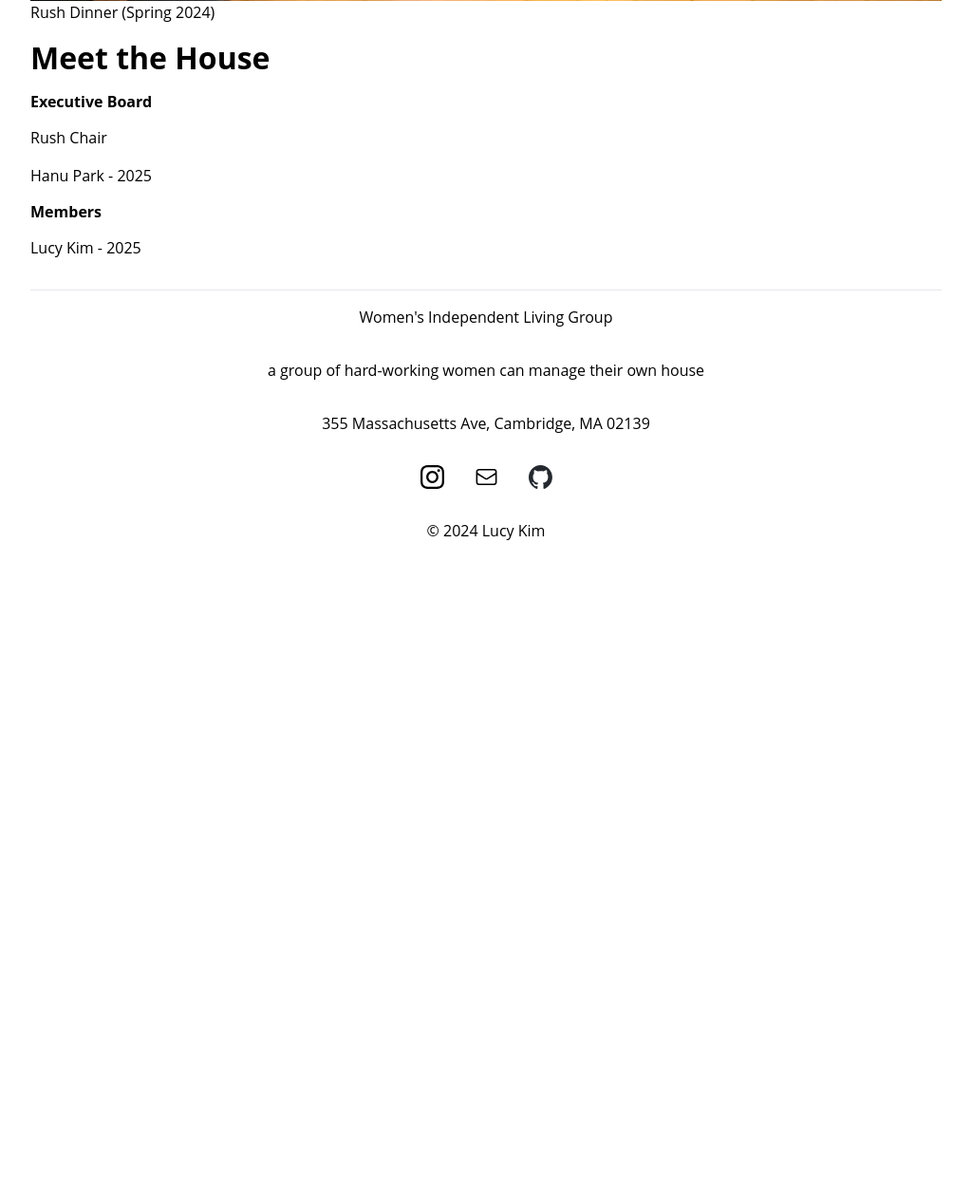
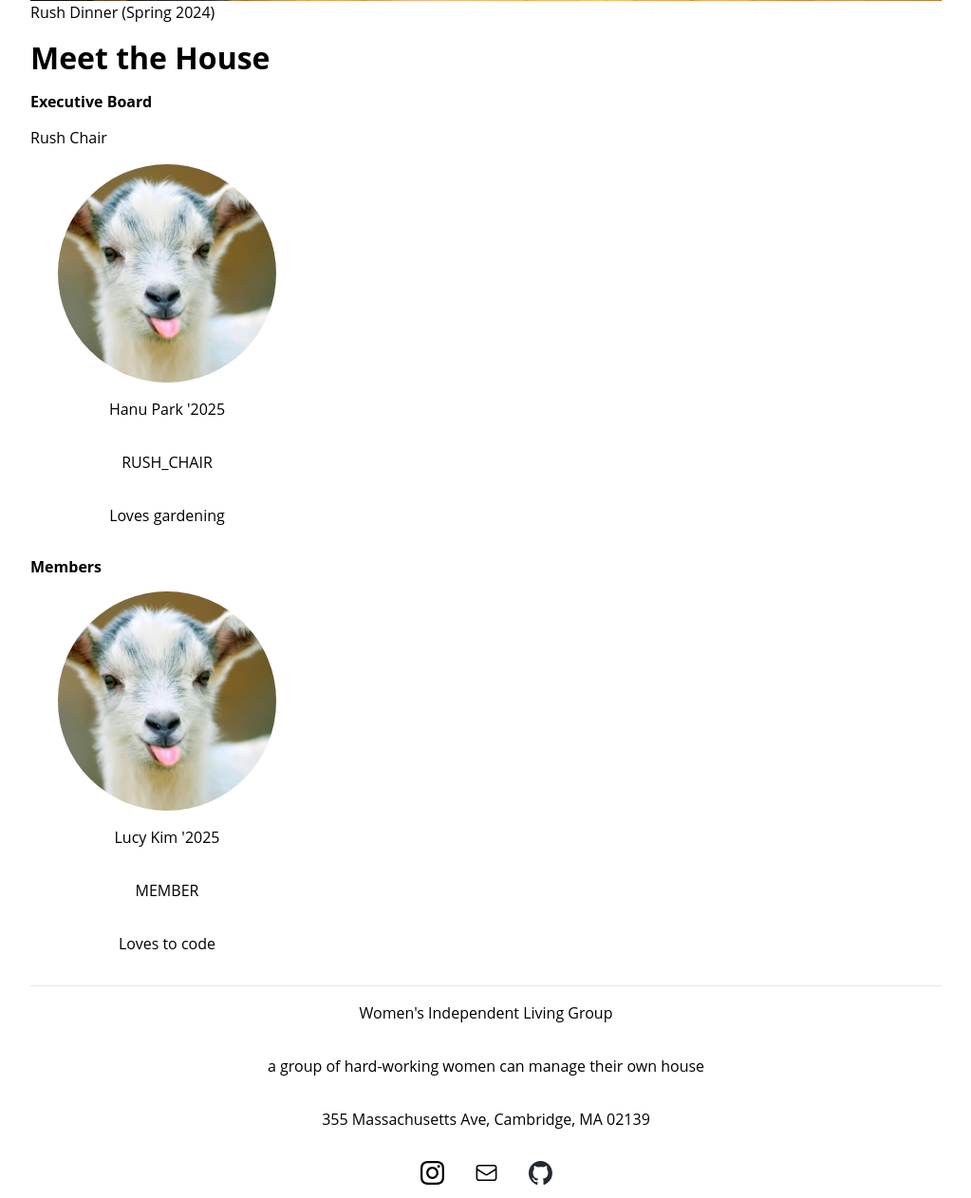
Before and after one commit to lvcyklm02/wilg, a Django app: page /about/ in a window 1280 px wide. Shown: the part 1098-2360 px from the top of the page at 95% size, without its empty margins (128-1151 px from the left). Before the commit the page ends 1667 px from the top, so only its background shows below. Run offline with Django 5.2, Linux system fonts and the light colour scheme; data comes from the database, SQL or seed files in the repository.

Commit message:
default avatar

```diff
--- a/wiggle/wilg_website/static/wilg_website/css/dist/styles.css
+++ b/wiggle/wilg_website/static/wilg_website/css/dist/styles.css
@@ -604,11 +604,38 @@ a:hover {
 .table {
   display: table;
 }
+.aspect-square {
+  aspect-ratio: 1 / 1;
+}
+.h-24 {
+  height: 6rem;
+}
 .w-3\/4 {
   width: 75%;
 }
 .w-full {
   width: 100%;
+}
+.w-24 {
+  width: 6rem;
+}
+.w-48 {
+  width: 12rem;
+}
+.w-\[30\%\] {
+  width: 30%;
+}
+.w-\[100px\] {
+  width: 100px;
+}
+.w-\[25\%\] {
+  width: 25%;
+}
+.w-\[100\%\] {
+  width: 100%;
+}
+.w-\[80\%\] {
+  width: 80%;
 }
 .min-w-24 {
   min-width: 6rem;
@@ -637,6 +664,16 @@ a:hover {
 .justify-center {
   justify-content: center;
 }
+.rounded-full {
+  border-radius: 9999px;
+}
+.rounded-\[50\%\] {
+  border-radius: 50%;
+}
+.object-cover {
+  -o-object-fit: cover;
+     object-fit: cover;
+}
 .py-4 {
   padding-top: 1rem;
   padding-bottom: 1rem;
--- /dev/null
+++ b/wiggle/wilg_website/templates/cards/member.html
@@ -0,0 +1,12 @@
+<!-- templates/cards/member.html -->
+{% load static %}
+
+<div class="member-card flex flex-col items-center w-[30%]">
+    <img src="{% static 'wilg_website/images/icons/default.png' %}" alt="{{ member.name }}'s avatar"
+        class="aspect-square rounded-full w-[80%] object-cover">
+    <div class="member-info flex flex-col items-center">
+        <p class="member-name">{{ member.name }} '{{ member.classyear }}</p>
+        <p class="member-role">{{ member.exec_position }}</p>
+        <p class="member-description">{{ member.description }}</p>
+    </div>
+</div>
--- a/wiggle/wilg_website/templates/pages/about.html
+++ b/wiggle/wilg_website/templates/pages/about.html
@@ -27,7 +27,7 @@
 
 {% for member in members %}
 {% if member.id in id %}
-<p>{{ member.name }} - {{ member.classyear }}</p>
+{% include 'cards/member.html' with member=member %}
 {% endif %}
 {% endfor %}
 
@@ -38,7 +38,7 @@
 <h3>Members</h3>
 {% for member in members %}
 {% if member.exec_position == "MEMBER" %}
-<p>{{ member.name }} - {{ member.classyear }}</p>
+{% include 'cards/member.html' with member=member %}
 {% endif %}
 {% endfor %}
 {% endblock %}
--- a/wiggle/wilg_website/templates/pages/base.html
+++ b/wiggle/wilg_website/templates/pages/base.html
@@ -8,6 +8,7 @@
     <meta charset="UTF-8">
     <meta name="viewport" content="width=device-width, initial-scale=1.0">
     <title>{% block title %}WILG{% endblock %}</title>
+    <link rel="icon" href="{% static 'wilg_website/images/icons/w.png' %}" type="image/x-icon">
     <link rel="stylesheet" href="{% static 'wilg_website/css/dist/styles.css' %}">
 </head>
 
```
Also changed, not shown: wiggle/wilg_website/static/wilg_website/images/icons/default.png (added), wiggle/wilg_website/static/wilg_website/images/icons/w.png (added).
